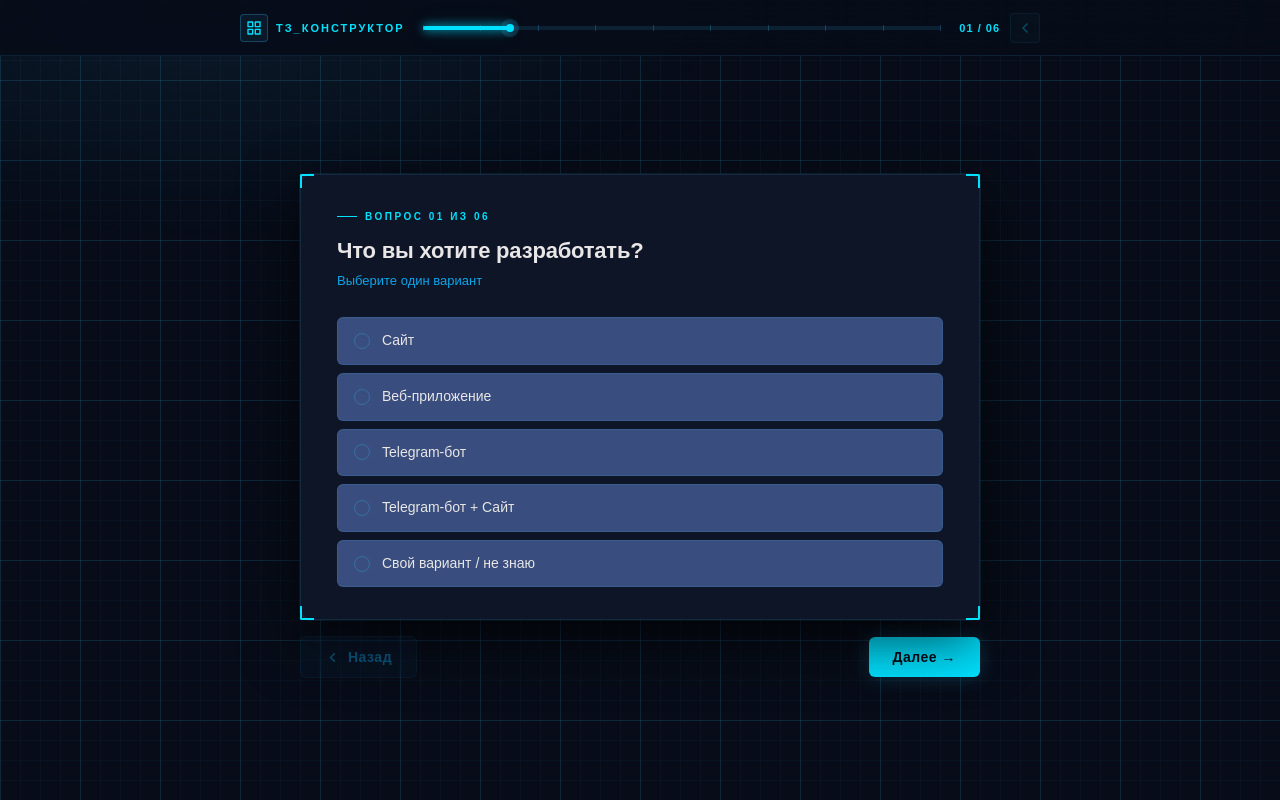
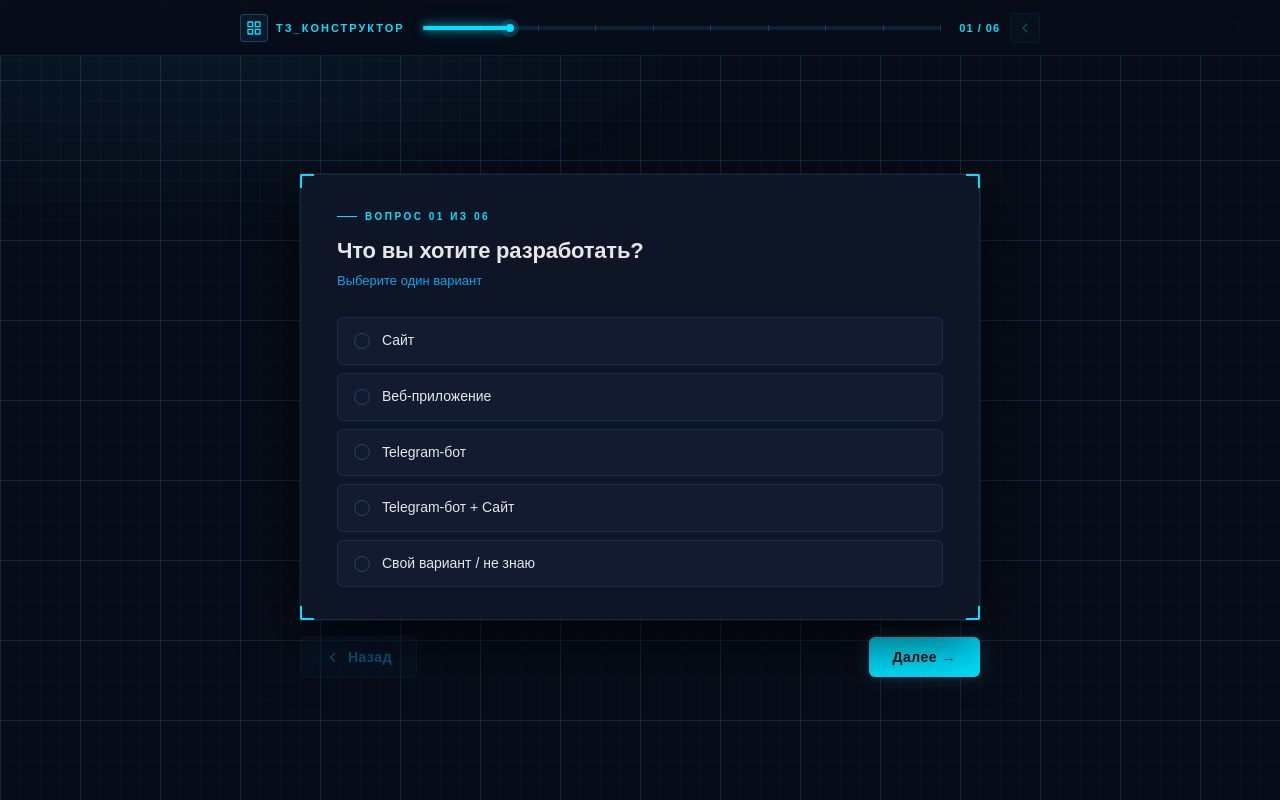
Before and after one commit to Andre-wb/portfolio, a FastAPI app: page /tor_builder in a window 1280 px wide. Run offline with FastAPI, Linux system fonts and the light colour scheme; some web fonts are replaced.

Commit message:
Исправление багов со стилями

```diff
--- a/static/css/tor_builder.css
+++ b/static/css/tor_builder.css
@@ -2,7 +2,7 @@
   --bg:          #070c18;
   --bg2:         #0b1120;
   --surface:     #0e1526;
-  --surface2: #394e7e;
+  --surface2:    #121b30;
   --surface3:    #182036;
 
   --blue:        #00e1ff;
```
